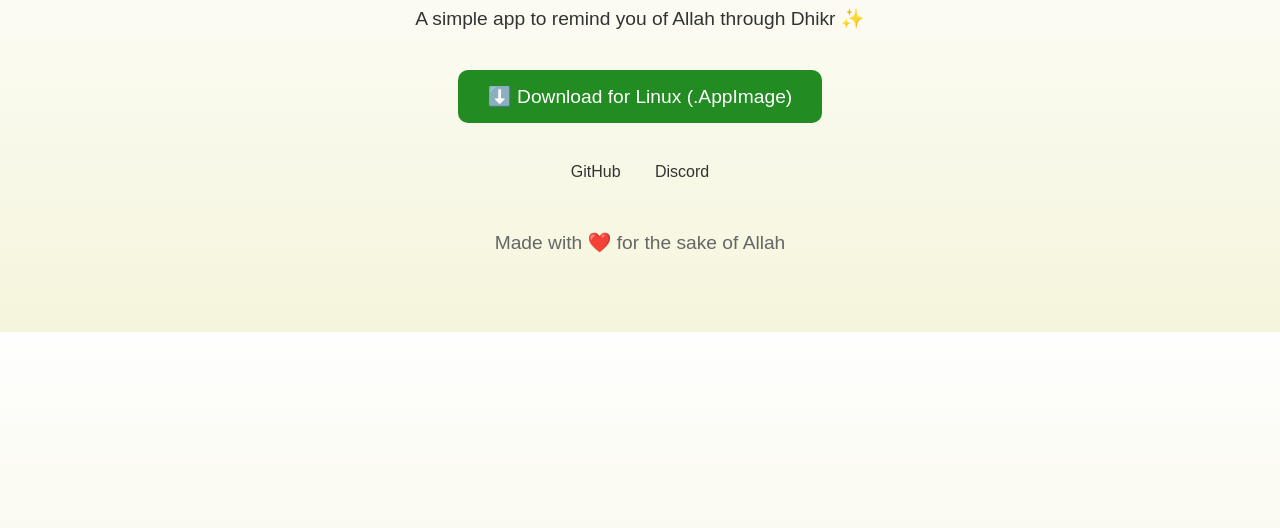
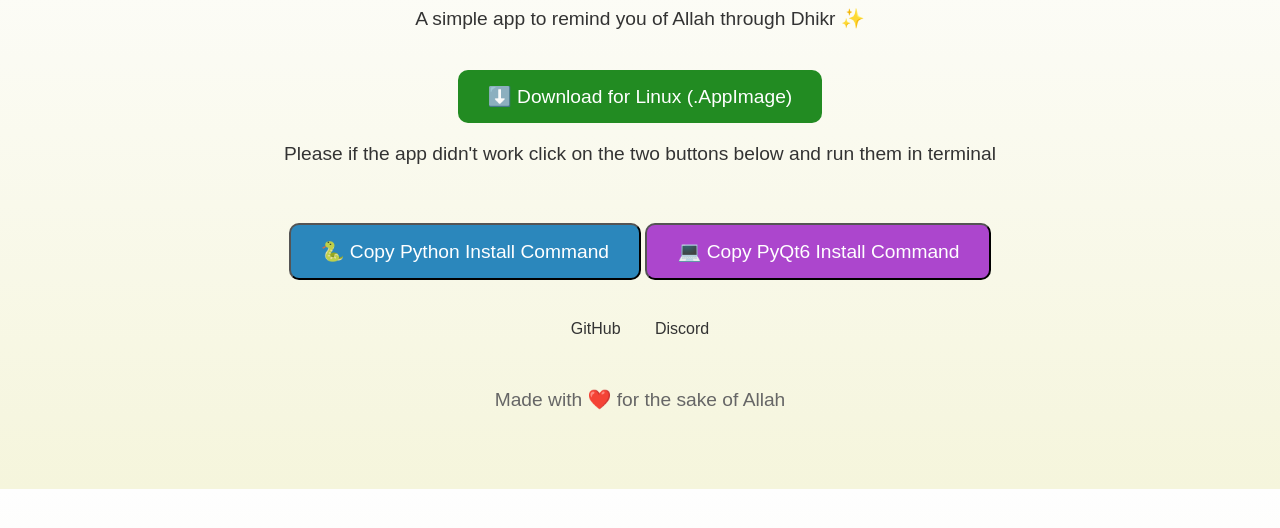
Before and after one commit to HamzaNouman/Dhikr-Notifier, a plain HTML site: page index.html in a window 1280 px wide. Shown: the part 152-680 px from the top of the page. Drawn offline with Linux system fonts and the light colour scheme.

Commit message:
Modify The Website

```diff
--- a/index.html
+++ b/index.html
@@ -29,9 +29,44 @@
       border-radius: 10px;
       display: inline-block;
       margin-top: 20px;
+      cursor: pointer;
     }
     .download-btn:hover {
       background: #006400;
+    }
+    .download-btn-py {
+      background: #2b87bc;
+      color: white;
+      padding: 15px 30px;
+      font-size: 1.2rem;
+      text-decoration: none;
+      border-radius: 10px;
+      display: inline-block;
+      margin-top: 20px;
+      cursor: pointer;
+    }
+    .download-btn-py:hover {
+      background: #1c577a;
+    }
+    .download-btn-py:active {
+      background: #163f56;
+    }
+    .download-btn-pyqt {
+      background: #ac46cd;
+      color: white;
+      padding: 15px 30px;
+      font-size: 1.2rem;
+      text-decoration: none;
+      border-radius: 10px;
+      display: inline-block;
+      margin-top: 20px;
+      cursor: pointer;
+    }
+    .download-btn-pyqt:hover {
+      background: #803599;
+    }
+    .download-btn-pyqt:active {
+      background: #532064;
     }
     .links {
       margin-top: 40px;
@@ -56,18 +91,34 @@
   <h1>🌙 Dhikr Notifier</h1>
   <p>A simple app to remind you of Allah through Dhikr ✨</p>
 
-  <!-- Replace the link below with your GitHub Release AppImage -->
+  <!-- Main AppImage download -->
   <a href="https://github.com/HamzaNouman/dhikr-notifier/releases/download/v2.0.0/Dhikr-Notifier-x86_64.AppImage" class="download-btn">
     ⬇️ Download for Linux (.AppImage)
-  </a>
+  </a><br>
+
+  <p>Please if the app didn't work click on the two buttons below and run them in terminal</p><br>
+
+  <!-- Copy commands to clipboard -->
+  <button class="download-btn-py" onclick="copyText('sudo apt install python3 -y')">
+    🐍 Copy Python Install Command
+  </button>
+  <button class="download-btn-pyqt" onclick="copyText('pip install PyQt6')">
+    💻 Copy PyQt6 Install Command
+  </button>
 
   <div class="links">
     <a href="https://github.com/HamzaNouman/dhikr-notifier">GitHub</a>
     <a href="https://discord.com/users/1067034294419197992">Discord</a>
   </div>
 
-    <footer>
-        <p>Made with ❤️ for the sake of Allah</p>
-    </footer>
+  <footer>
+    <p>Made with ❤️ for the sake of Allah</p>
+  </footer>
+
+  <script>
+    function copyText(text) {
+      navigator.clipboard.writeText(text);
+    }
+  </script>
 </body>
 </html>
```
Also changed, not shown: 4 other files.
